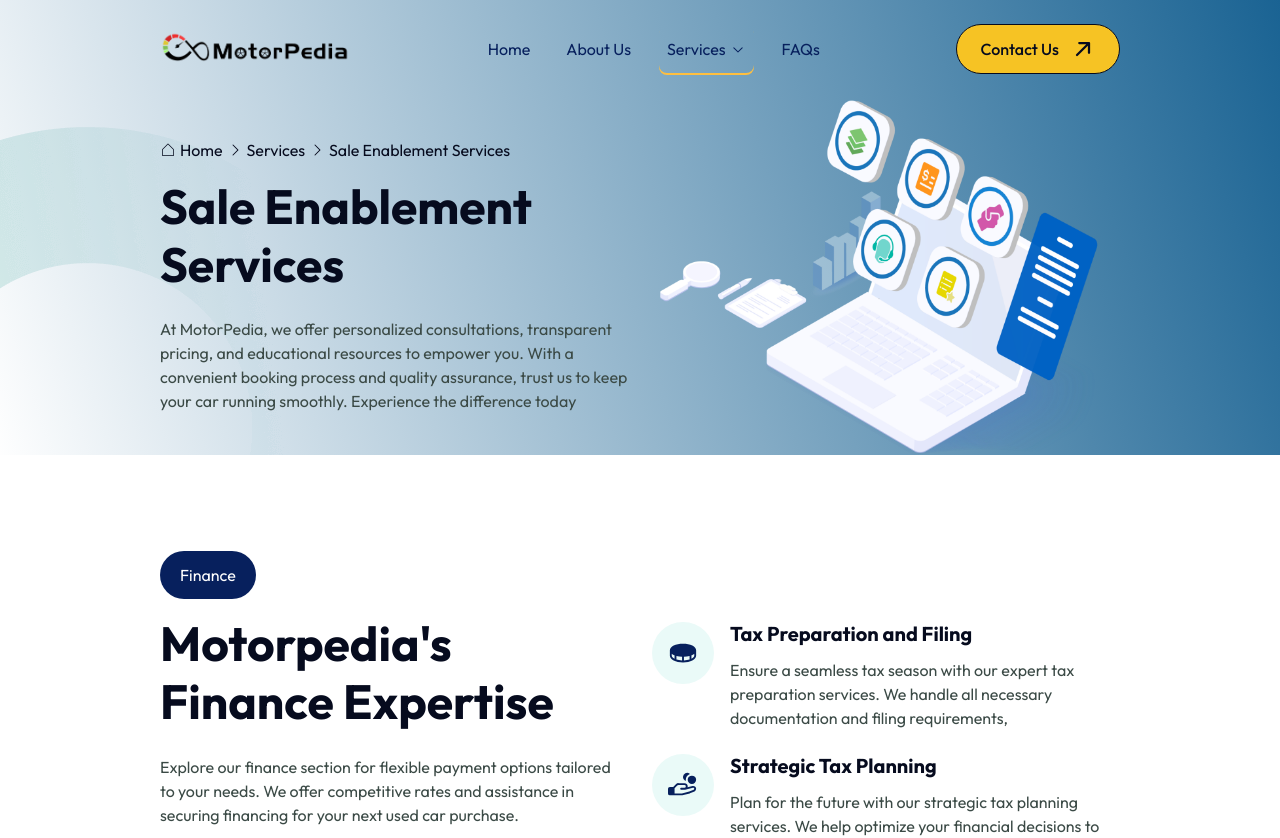
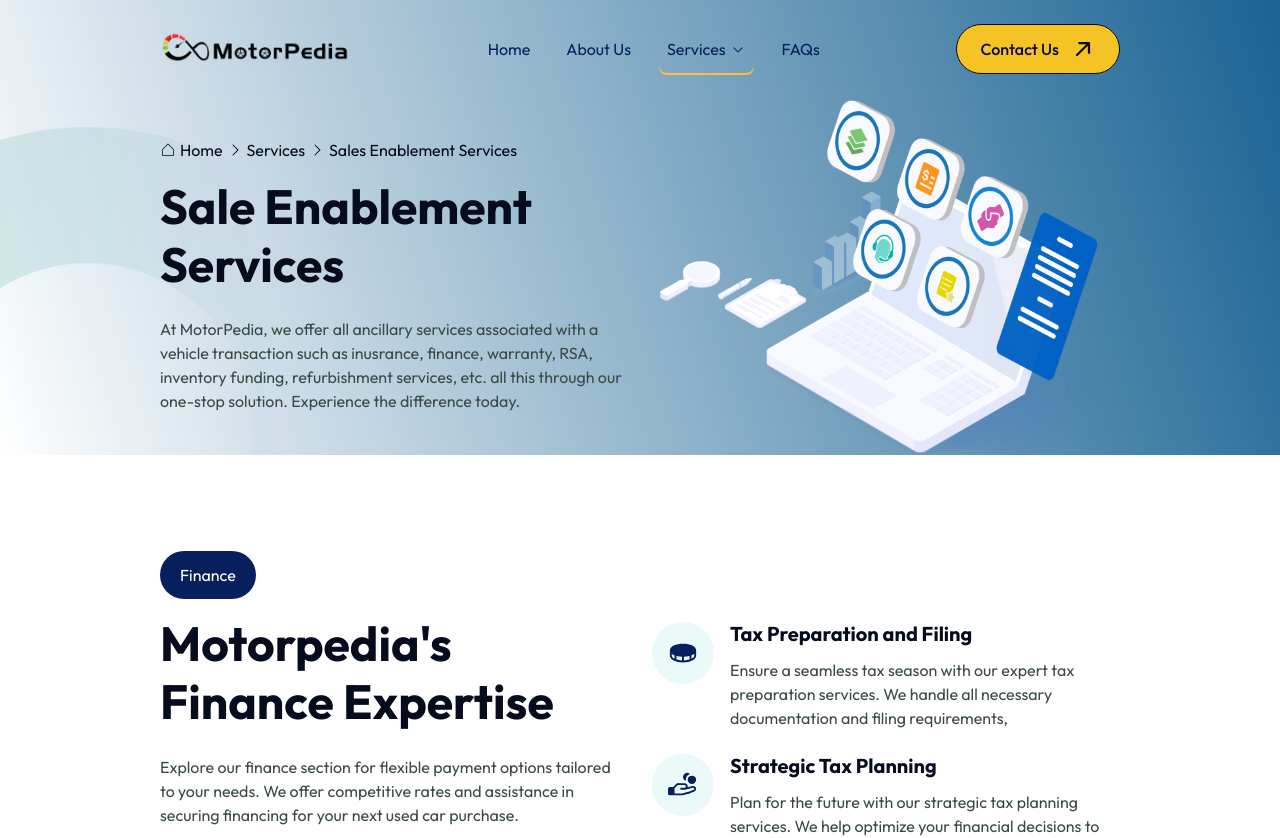
Before and after one commit to tanishqsharma7/MotorPedia-website-main, a React (Vite) app: page /services/saleEnablement in a window 1280 px wide. Shown: the top 838 px of the page. Built offline with nearby package versions, Linux system fonts and the light colour scheme.

Commit message:
Update saleEnablement.tsx

```diff
--- a/src/pages/saleEnablement.tsx
+++ b/src/pages/saleEnablement.tsx
@@ -14,8 +14,8 @@
       <BreadcrumbSection
         img={breadcrumbImg}
         middlePage="Services"
-        pageName="Sale Enablement Services"
-        pageDesc="At MotorPedia, we offer personalized consultations, transparent pricing, and educational resources to empower you. With a convenient booking process and quality assurance, trust us to keep your car running smoothly. Experience the difference today"
+        pageName="Sales Enablement Services"
+        pageDesc="At MotorPedia, we offer all ancillary services associated with a vehicle transaction such as inusrance, finance, warranty, RSA, inventory funding, refurbishment services, etc. all this through our one-stop solution. Experience the difference today."
         pageTitle="Sale Enablement Services"
       />
       <TaxationSection />
```
